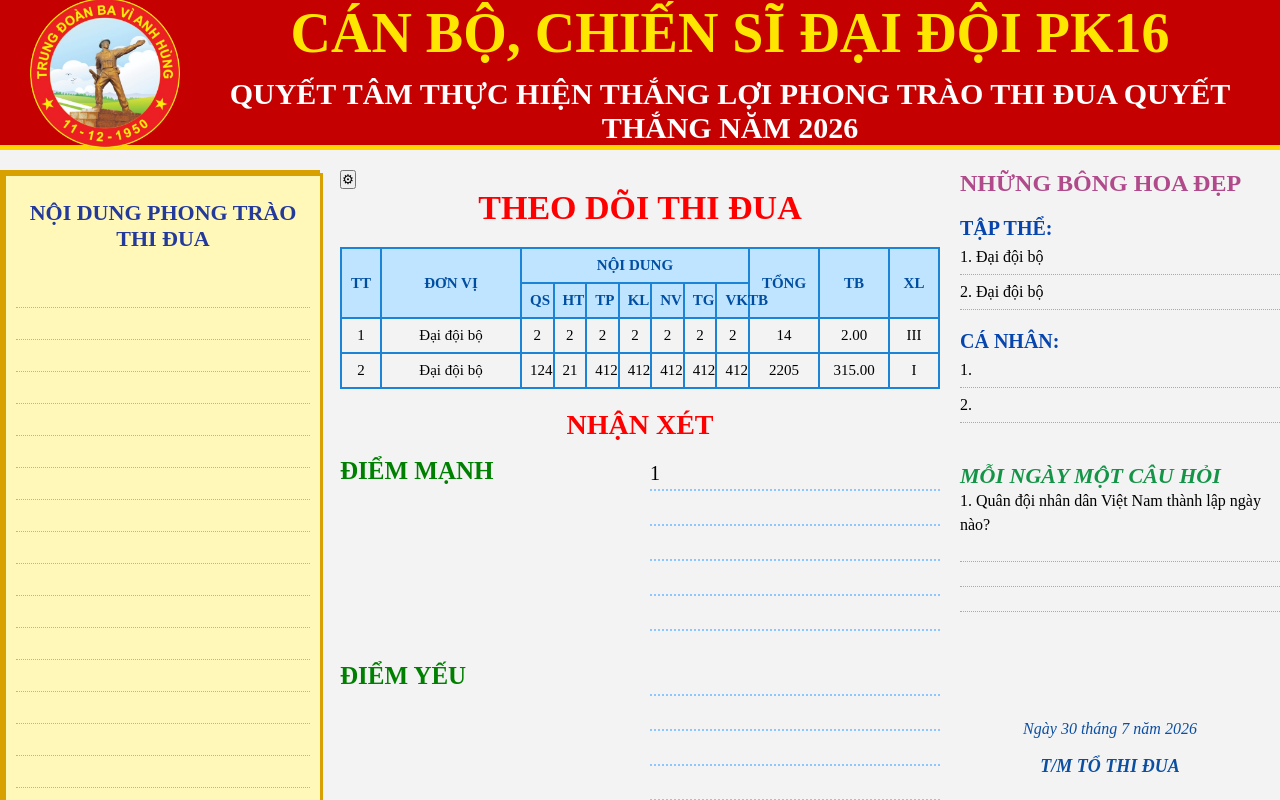
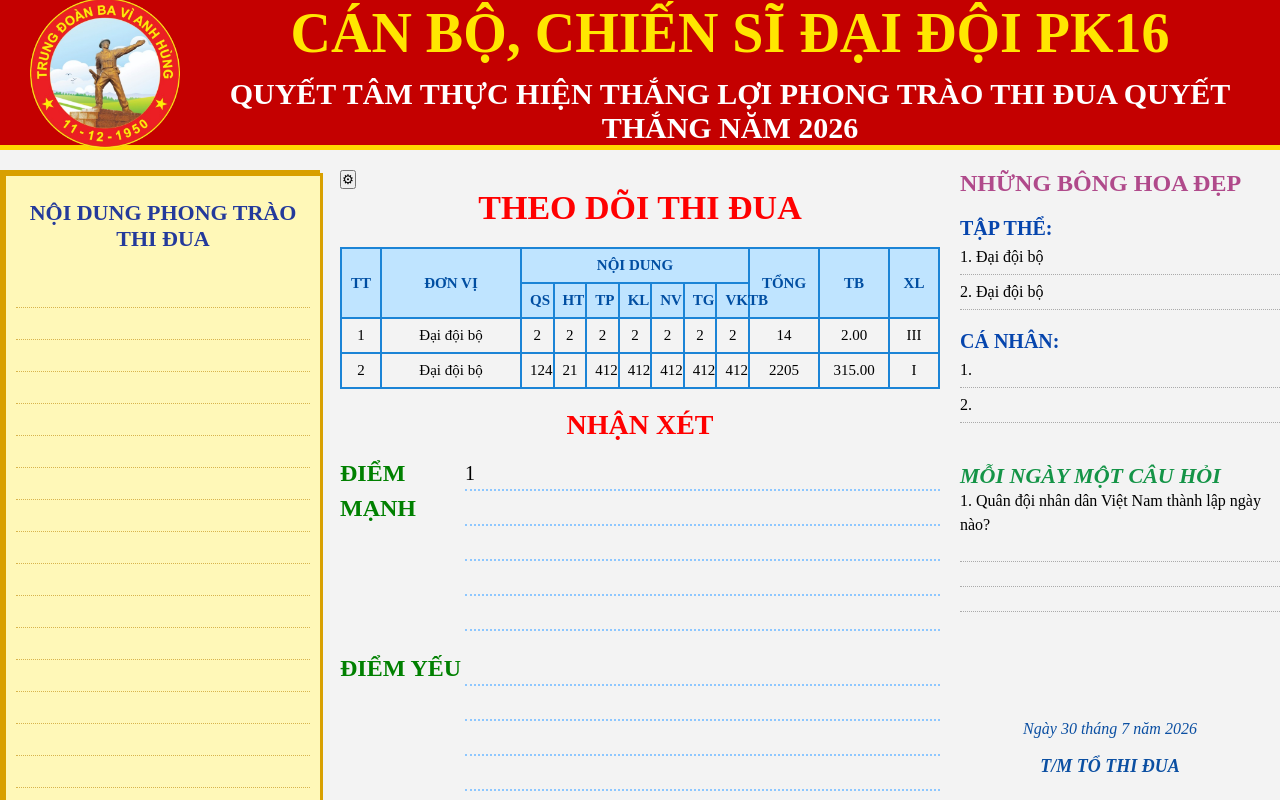
Before and after one commit to NguyenTienDat301/my-react-app, a React (Vite) app: page / in a window 1280 px wide. Shown: the top 800 px of the page. Built offline with nearby package versions, Linux system fonts and the light colour scheme; data requests are answered from the project's data file.

Commit message:
fix css commentTable line

```diff
--- a/src/components/CommentTable.tsx
+++ b/src/components/CommentTable.tsx
@@ -9,48 +9,44 @@ const CommentTable = ({ comments }: Props) => {
   const strong = comments.flatMap((item) => item.strong);
   const weak = comments.flatMap((item) => item.weak);
 
+  const renderLines = (data: string[], key: string) => (
+    <>
+      {data.map((text, index) => (
+        <div className="comment-line" key={`${key}-${index}`}>
+          {text}
+        </div>
+      ))}
 
+      {Array.from({ length: Math.max(0, 5 - data.length) }).map(
+        (_, index) => (
+          <div className="comment-line" key={`${key}-empty-${index}`}>
+            &nbsp;
+          </div>
+        )
+      )}
+    </>
+  );
 
   return (
     <div className="comment-board">
       <h2 className="comment-title">NHẬN XÉT</h2>
 
-      {/* MẠNH */}
-      <div className="comment-section">
-        <span className="label strong">ĐIỂM MẠNH</span>
+      <div className="comment-row">
+        <div className="label strong">ĐIỂM MẠNH</div>
 
         <div className="comment-lines">
-          {strong.map((text, index) => (
-            <p key={index}>{text}</p>
-          ))}
-
-          {Array.from({ length: Math.max(0, 5 - strong.length) }).map(
-            (_, index) => (
-              <p key={`s-${index}`}>&nbsp;</p>
-            )
-          )}
-        </div>
-      </div>
-
-      {/* YẾU */}
-      <div className="comment-section">
-        <span className="label weak">ĐIỂM YẾU</span>
-
-        <div className="comment-lines">
-          {weak.map((text, index) => (
-            <p key={index}>{text}</p>
-          ))}
-
-          {Array.from({ length: Math.max(0, 5 - weak.length) }).map(
-            (_, index) => (
-              <p key={`w-${index}`}>&nbsp;</p>
-            )
-          )}
+          {renderLines(strong, "strong")}
         </div>
       </div>
 
 
+      <div className="comment-row">
+        <div className="label weak">ĐIỂM YẾU</div>
 
+        <div className="comment-lines">
+          {renderLines(weak, "weak")}
+        </div>
+      </div>
 
     </div>
   );
--- a/src/styles/commentTable.css
+++ b/src/styles/commentTable.css
@@ -4,56 +4,50 @@
 }
 
 
-/* tiêu đề */
+/* Tiêu đề */
 .comment-title {
   text-align: center;
   font-size: 28px;
   color: red;
   font-weight: bold;
-  margin-bottom: 15px;
+  margin: 0 0 15px 0;
 }
 
 
-/* mỗi khu vực */
-.comment-section {
+/* Một dòng nhận xét */
+.comment-row {
   display: flex;
+  width: 100%;
+  margin-bottom: 20px;
   align-items: flex-start;
-  width: 100%;
-  margin-bottom: 35px;
 }
 
 
-/* chữ bên trái */
+/* chữ ĐIỂM MẠNH - ĐIỂM YẾU */
 .label {
-  width: 220px;
+  width: 125px;
   flex-shrink: 0;
 
-  font-size: 25px;
+  font-size: 24px;
   font-weight: bold;
   color: green;
-  line-height: 30px;
+
+  line-height: 35px;
 }
 
 
-/* phần dòng chấm */
+/* khu vực dòng chấm */
 .comment-lines {
   flex: 1;
 }
 
 
-/* từng dòng */
-.comment-lines p {
+/* từng hàng */
+.comment-line {
   height: 35px;
-  margin: 0;
+  line-height: 35px;
+
+  font-size: 20px;
 
   border-bottom: 2px dotted #8dc7ff;
-
-  font-size: 20px;
-  line-height: 35px;
-} .comment-section {
-  margin-bottom: 20px;
 }
-
-.label {
-  width: 210px;
-}
```
